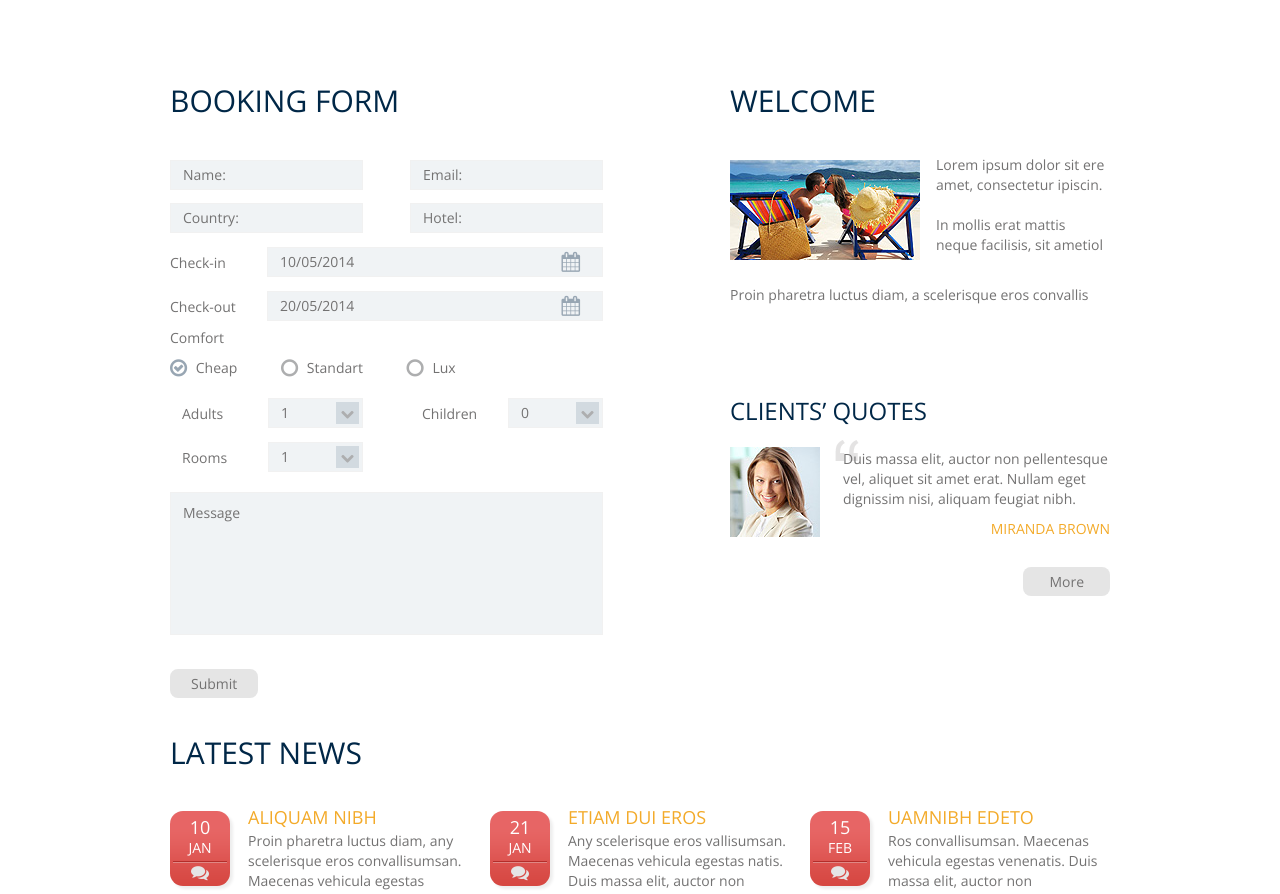
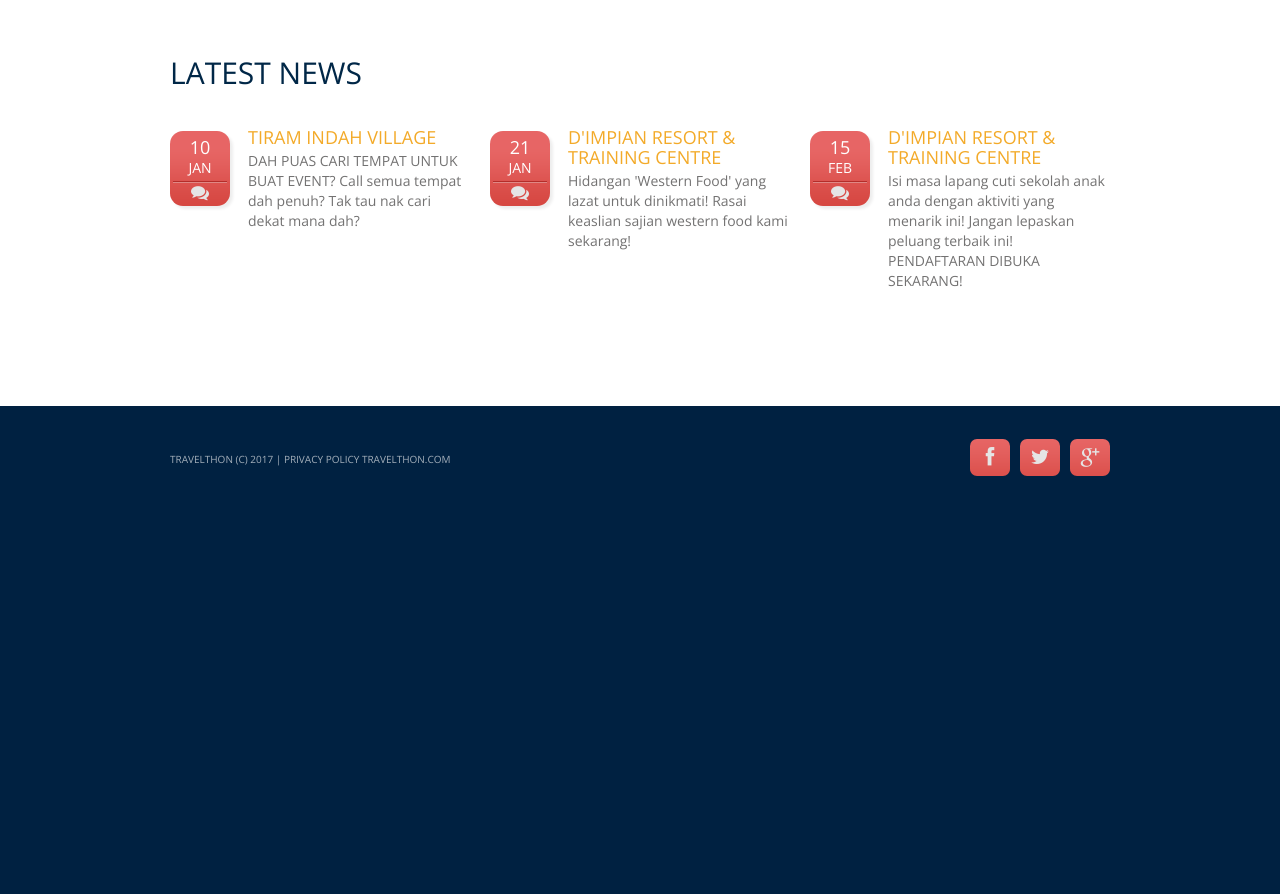
Before and after one commit to ariffyasri/web-design, a plain HTML site: page index.html in a window 1280 px wide. Shown: the part 800-1694 px from the top of the page. After the commit the page ends 1336 px from the top, so only its background shows below. Drawn offline with nearby package versions, Linux system fonts and the light colour scheme.

Commit message:
update index file

```diff
--- a/index.html
+++ b/index.html
@@ -158,100 +158,6 @@
 					</div>
 				</div>
 				<div class="clear"></div>
-				<div class="grid_6">
-					<h3>Booking Form</h3>
-					<form id="bookingForm">
-						<div class="fl1">
-							<div class="tmInput">
-								<input name="Name" placeHolder="Name:" type="text" data-constraints='@NotEmpty @Required @AlphaSpecial'>
-							</div>
-							<div class="tmInput">
-								<input name="Country" placeHolder="Country:" type="text" data-constraints="@NotEmpty @Required">
-							</div>
-						</div>
-						<div class="fl1">
-							<div class="tmInput">
-								<input name="Email" placeHolder="Email:" type="text" data-constraints="@NotEmpty @Required @Email">
-							</div>
-							<div class="tmInput mr0">
-								<input name="Hotel" placeHolder="Hotel:" type="text" data-constraints="@NotEmpty @Required">
-							</div>
-						</div>
-						<div class="clear"></div>
-						<strong>Check-in</strong>
-						<label class="tmDatepicker">
-							<input type="text" name="Check-in" placeHolder='10/05/2014' data-constraints="@NotEmpty @Required @Date">
-						</label>
-						<div class="clear"></div>
-						<strong>Check-out</strong>
-						<label class="tmDatepicker">
-							<input type="text" name="Check-out" placeHolder='20/05/2014' data-constraints="@NotEmpty @Required @Date">
-						</label>
-						<div class="clear"></div>
-						<div class="tmRadio">
-							<p>Comfort</p>
-							<input name="Comfort" type="radio" id="tmRadio0" data-constraints='@RadioGroupChecked(name="Comfort", groups=[RadioGroup])' checked/>
-							<span>Cheap</span>
-							<input name="Comfort" type="radio" id="tmRadio1" data-constraints='@RadioGroupChecked(name="Comfort", groups=[RadioGroup])' />
-							<span>Standart</span>
-							<input name="Comfort" type="radio" id="tmRadio2" data-constraints='@RadioGroupChecked(name="Comfort", groups=[RadioGroup])' />
-							<span>Lux</span>
-						</div>
-						<div class="clear"></div>
-						<div class="fl1 fl2">
-							<em>Adults</em>
-							<select name="Adults" class="tmSelect auto" data-class="tmSelect tmSelect2" data-constraints="">
-								<option>1</option>
-								<option>1</option>
-								<option>2</option>
-								<option>3</option>
-							</select>
-							<div class="clear"></div>
-							<em>Rooms</em>
-							<select name="Rooms" class="tmSelect auto" data-class="tmSelect tmSelect2" data-constraints="">
-								<option>1</option>
-								<option>1</option>
-								<option>2</option>
-								<option>3</option>
-							</select>
-						</div>
-						<div class="fl1 fl2">
-							<em>Children</em>
-							<select name="Children" class="tmSelect auto" data-class="tmSelect tmSelect2" data-constraints="">
-								<option>0</option>
-								<option>0</option>
-								<option>1</option>
-								<option>2</option>
-							</select>
-						</div>
-						<div class="clear"></div>
-						<div class="tmTextarea">
-							<textarea name="Message" placeHolder="Message" data-constraints='@NotEmpty @Required @Length(min=20,max=999999)'></textarea>
-						</div>
-						<a href="#" class="btn" data-type="submit">Submit</a>
-					</form>
-				</div>
-				<div class="grid_5 prefix_1">
-					<h3>Welcome</h3>
-					<img src="images/page1_img1.jpg" alt="" class="img_inner fleft">
-					<div class="extra_wrapper">
-						<p>Lorem ipsum dolor sit ere amet, consectetur ipiscin.</p>
-						In mollis erat mattis neque facilisis, sit ametiol
-					</div>
-					<div class="clear cl1"></div>
-					<p>Proin pharetra luctus diam, a scelerisque eros convallis </p>
-				  <h4>Clients’ Quotes</h4>
-					<blockquote class="bq1">
-						<img src="images/page1_img2.jpg" alt="" class="img_inner noresize fleft">
-						<div class="extra_wrapper">
-							<p>Duis massa elit, auctor non pellentesque vel, aliquet sit amet erat. Nullam eget dignissim nisi, aliquam feugiat nibh. </p>
-							<div class="alright">
-								<div class="col1">Miranda Brown</div>
-								<a href="#" class="btn">More</a>
-							</div>
-						</div>
-					</blockquote>
-				</div>
 				<div class="grid_12">
 					<h3 class="head1">Latest News</h3>
 				</div>
@@ -259,8 +165,10 @@
 					<div class="block1">
 						<time datetime="2014-01-01">10<span>Jan</span></time>
 						<div class="extra_wrapper">
-							<div class="text1 col1"><a href="#">Aliquam nibh</a></div>
-							Proin pharetra luctus diam, any scelerisque eros convallisumsan. Maecenas vehicula egestas
+							<div class="text1 col1"><a href="https://www.facebook.com/permalink.php?story_fbid=1739810922961265&id=1647662855509406">Tiram Indah Village</a></div>
+							DAH PUAS CARI TEMPAT UNTUK BUAT EVENT?
+							Call semua tempat dah penuh?
+							Tak tau nak cari dekat mana dah?
 						</div>
 					</div>
 				</div>
@@ -268,8 +176,9 @@
 					<div class="block1">
 						<time datetime="2014-01-01">21<span>Jan</span></time>
 						<div class="extra_wrapper">
-							<div class="text1 col1"><a href="#">Etiam dui eros</a></div>
-							Any scelerisque eros vallisumsan. Maecenas vehicula egestas natis. Duis massa elit, auctor non
+							<div class="text1 col1"><a href="https://www.facebook.com/149101141827559/photos/a.429413100463027.98424.149101141827559/639515352786133/?type=3&theater">D'Impian Resort & Training Centre</a></div>
+							Hidangan 'Western Food' yang lazat untuk dinikmati!
+Rasai keaslian sajian western food kami sekarang!
 						</div>
 					</div>
 				</div>
@@ -277,8 +186,10 @@
 					<div class="block1">
 						<time datetime="2014-01-01">15<span>Feb</span></time>
 						<div class="extra_wrapper">
-							<div class="text1 col1"><a href="#">uamnibh Edeto</a></div>
-							Ros convallisumsan. Maecenas vehicula egestas venenatis. Duis massa elit, auctor non
+							<div class="text1 col1"><a href="https://www.facebook.com/permalink.php?story_fbid=632973280107007&id=149101141827559">D'Impian Resort & Training Centre</a></div>
+							Isi masa lapang cuti sekolah anak anda dengan aktiviti yang menarik ini!
+Jangan lepaskan peluang terbaik ini!
+PENDAFTARAN DIBUKA SEKARANG!
 						</div>
 					</div>
 				</div>
@@ -294,7 +205,7 @@
 						<a href="#" class="fa fa-google-plus"></a>
 					</div>
 					<div class="copy">
-						Your Trip (c) 2014 | <a href="#">Privacy Policy</a> | Website Template Designed by TemplateMonster.com
+						Travelthon (c) 2017 | <a href="#">Privacy Policy</a> travelthon.com
 					</div>
 				</div>
 			</div>
```
